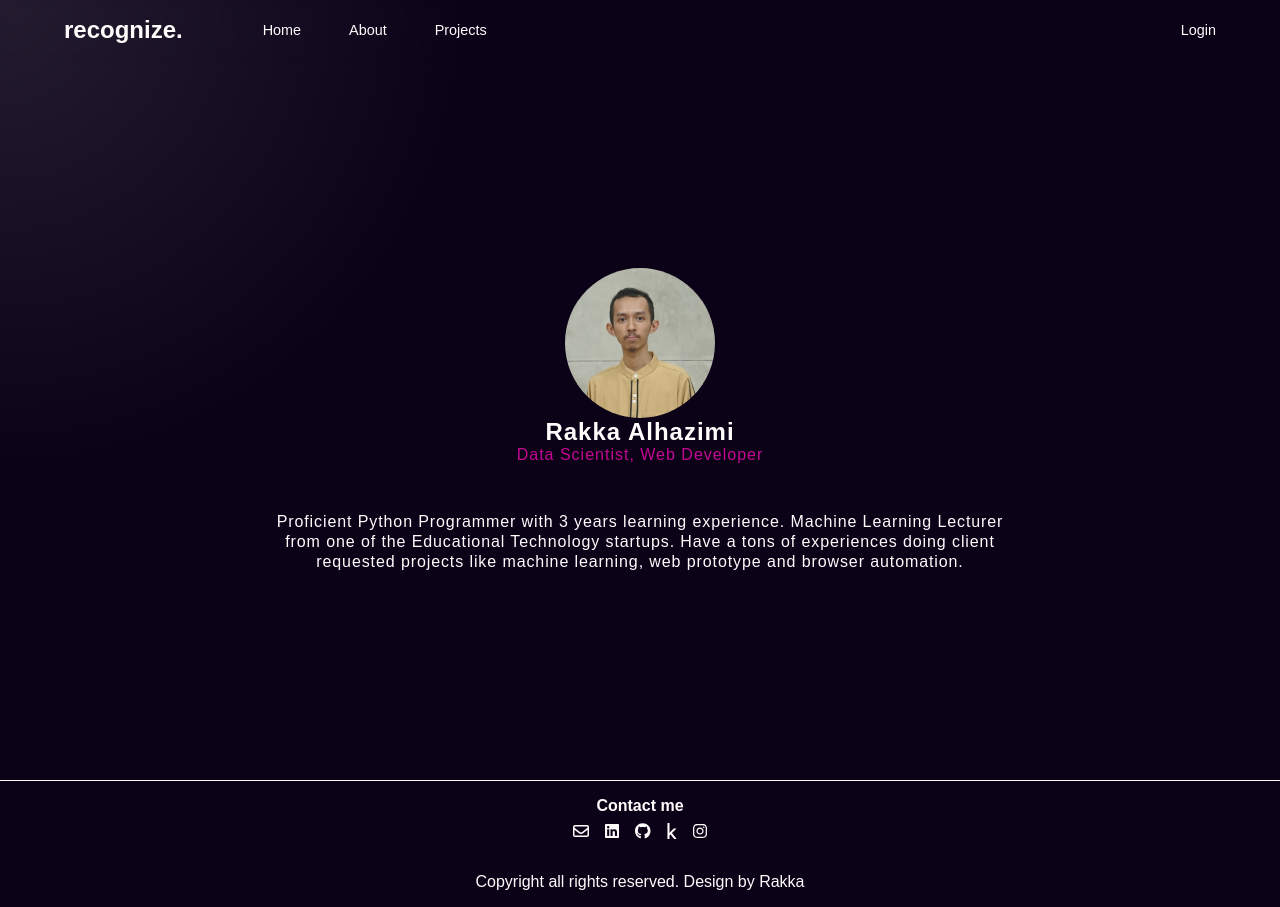
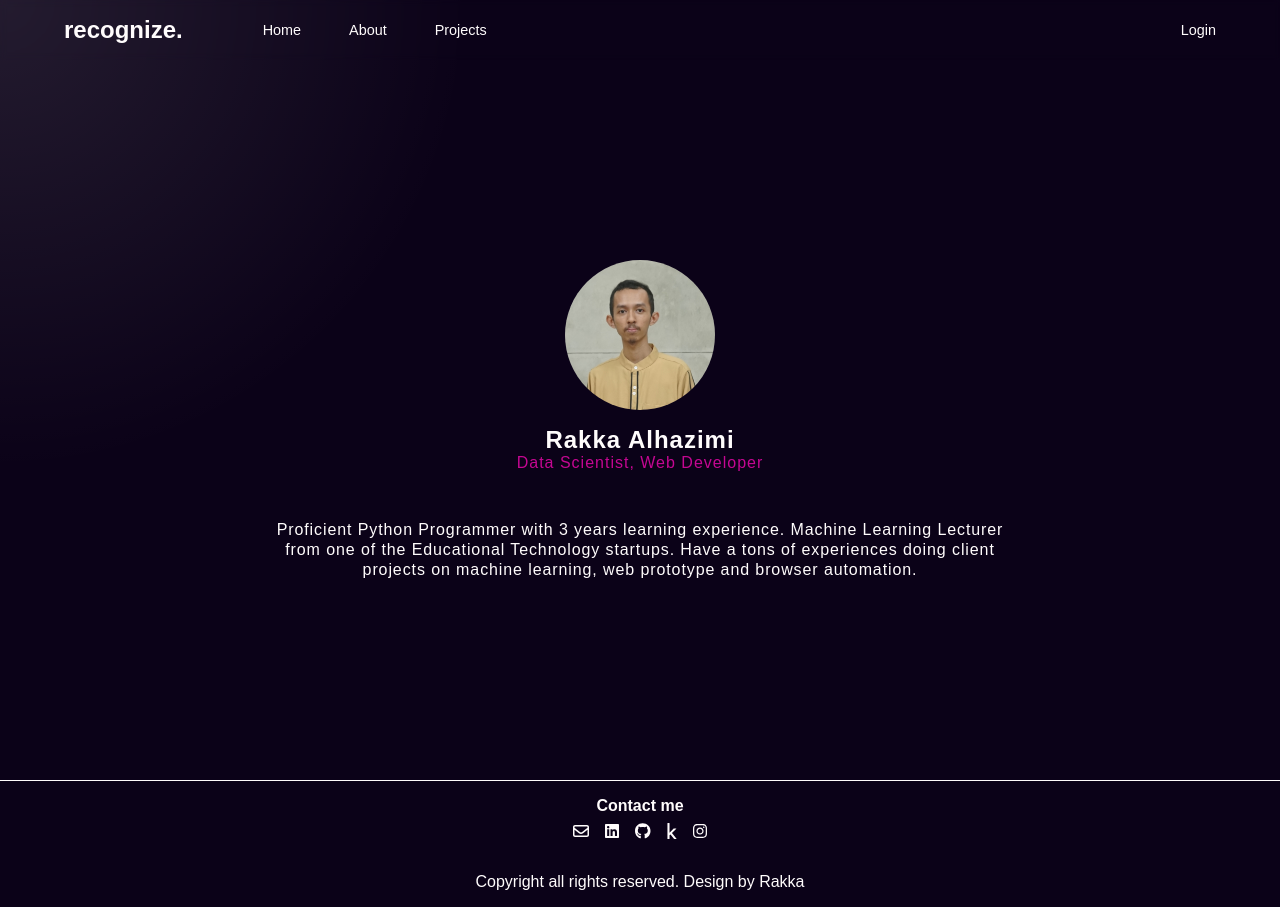
Before and after one commit to rakkaalhazimi/Vue-Blogspot, a Vue app: page /about in a window 1280 px wide. Built offline with nearby package versions, Linux system fonts and the light colour scheme.

Commit message:
change: refactor header about

```diff
--- a/src/components/HeaderAbout.vue
+++ b/src/components/HeaderAbout.vue
@@ -1,12 +1,12 @@
 <template>
   <header class="header-about">
-    <img class="about-photo" src="../assets/photo.jpg" />
+    <img class="about-photo medium-low-mb" src="../assets/photo.jpg" />
     <h2 class="about-name">Rakka Alhazimi</h2>
-    <p class="about-title">Data Scientist, Web Developer</p>
+    <p class="about-title medium-high-mb">Data Scientist, Web Developer</p>
     <p class="about-desc">
       Proficient Python Programmer with 3 years learning experience.
       Machine Learning Lecturer from one of the Educational Technology startups.
-      Have a tons of experiences doing client requested projects like machine learning,
+      Have a tons of experiences doing client projects on machine learning,
       web prototype and browser automation.
     </p>
   </header>
@@ -20,7 +20,6 @@ header.header-about {
 
 
 .about-photo {
-  margin: 0 auto;
   width: 150px;
   height: 150px;
   border-radius: 100px;
@@ -33,25 +32,20 @@ header.header-about {
 }
 
 .about-title {
-  margin-bottom: 3rem;
   color: $accent;
 }
 
 .about-desc {
   letter-spacing: 0.9px;
   line-height: 20px;
-}
 
-@media (min-width: 768px) {
-  .about-desc {
+  @media (min-width: 768px) {
     padding: 0 10vw;
   }
-}
 
-@media (min-width: 1200px) {
-  .about-desc {
+  @media (min-width: 1200px) {
     padding: 0 20vw;
+
   }
-
 }
 </style>
```
